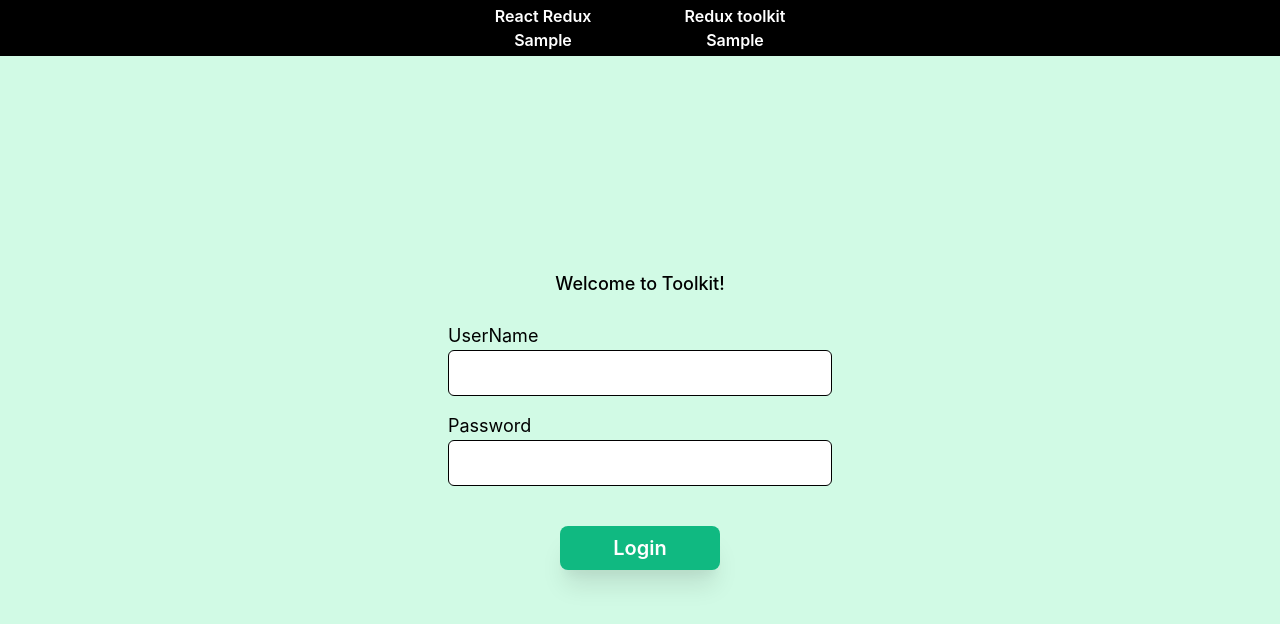
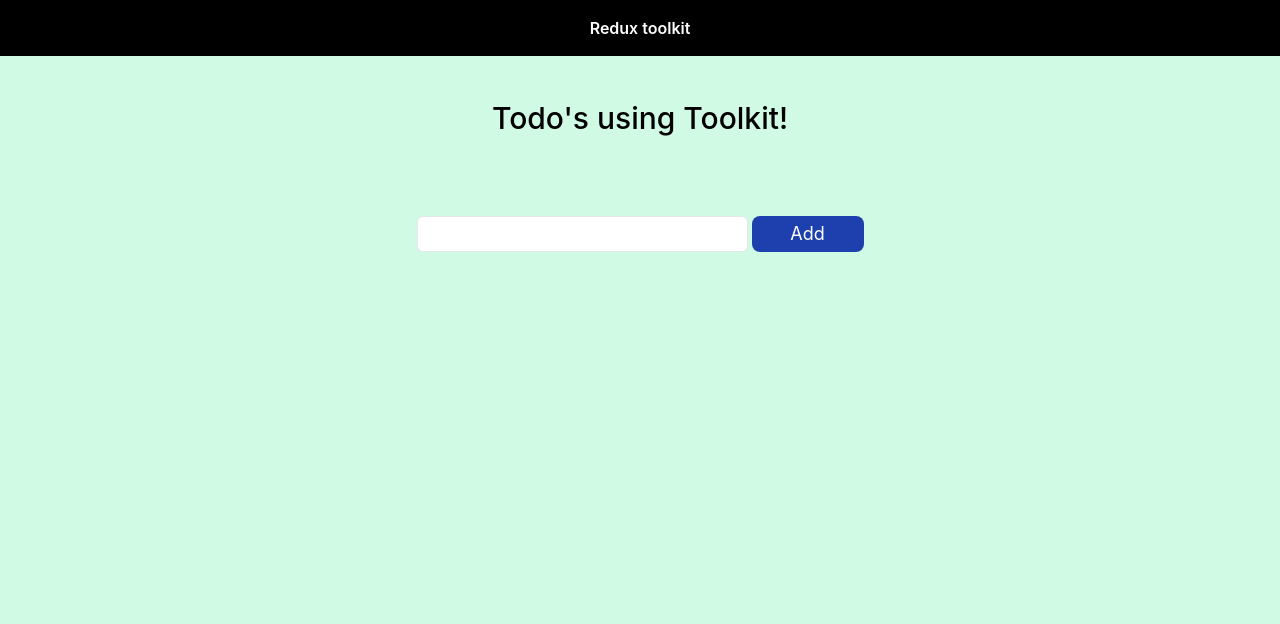
Before and after one commit to jeevanantham123/redux-workout, a React (Create React App) app: page /redux-toolkit in a window 1280 px wide. Shown: the top 624 px of the page. Built offline with nearby package versions, Linux system fonts and the light colour scheme.

Commit message:
stage 1 completion

```diff
--- a/src/App.css
+++ b/src/App.css
@@ -15,11 +15,11 @@
 
 .App-header {
   --tw-bg-opacity: 1;
+  padding-top: 100px;
   background-color: rgba(209, 250, 229, var(--tw-bg-opacity));
   min-height: 100vh;
+  overflow-y: scroll;
   display: flex;
-  flex-direction: column;
-  align-items: center;
   justify-content: center;
   font-size: calc(10px + 2vmin);
   color: white;
--- a/src/App.js
+++ b/src/App.js
@@ -11,24 +11,24 @@ class App extends Component {
       <Router>
         <div className="App">
           <div className="flex h-14 items-center justify-center fixed top-0 w-full cursor-pointer bg-black">
-            <div className="w-96 py-1 h-full items-center flex justify-between font-semibold text-white">
-              <Link
+            <div className="w-96 py-1 h-full items-center flex justify-center font-semibold text-white">
+              {/* <Link
                 className="flex px-4 rounded-lg h-full items-center"
                 to="/react-redux"
               >
                 React Redux Sample
-              </Link>
+              </Link> */}
               <Link
                 className="flex px-4 rounded-lg h-full items-center"
                 to="/redux-toolkit"
               >
-                Redux toolkit Sample
+                Redux toolkit
               </Link>
             </div>
           </div>
           <header className="App-header">
             <Switch>
-              <Route path="/" exact component={SampleOne} />
+              <Route path="/" exact component={ReduxToolKitSample} />
               <Route path="/react-redux" component={SampleOne} />
               <Route path="/redux-toolkit" component={ReduxToolKitSample} />
             </Switch>
--- a/src/Samples/ReduxToolKit.js
+++ b/src/Samples/ReduxToolKit.js
@@ -1,12 +1,16 @@
-import React from "react";
+import React, { useState } from "react";
 import { useDispatch, useSelector } from "react-redux";
 import { Field, Form, Formik } from "formik";
 import { login, logout } from "../store/User/slice";
+import { addTodo, deleteTodo, updateTodo } from "../store/Todo/saga";
 
 function ReduxToolKitSample() {
+  const [value, setvalue] = useState("");
+  const [index, setindex] = useState(null);
   const dispatch = useDispatch();
   const { user } = useSelector((state) => state.user);
-
+  const { todos } = useSelector((state) => state.todo);
+  // console.log(user, todos);
   if (user) {
     return (
       <div className="flex flex-col text-black">
@@ -23,10 +27,10 @@ function ReduxToolKitSample() {
 
   return (
     <div>
-      <div className="text-lg font-medium text-black mb-6">
-        Welcome to Toolkit!
+      <div className="font-medium text-black mb-6 text-3xl">
+        Todo's using Toolkit!
       </div>
-      <Formik
+      {/* <Formik
         initialValues={{ username: "", password: "" }}
         onSubmit={(values) => {
           dispatch(login(values));
@@ -55,7 +59,86 @@ function ReduxToolKitSample() {
             </button>
           </Form>
         )}
-      </Formik>
+      </Formik> */}
+      <div className="flex mt-20 flex-row">
+        <input
+          type="text"
+          value={value}
+          onChange={(e) => {
+            setvalue(e.target.value);
+          }}
+          className="w-100 border rounded-md text-black text-xl px-2 mr-1"
+        />
+        <div className="flex items-center">
+          <button
+            className={
+              index !== null && index >= 0
+                ? "w-20 self-center text-black rounded-lg bg-yellow-200 text-lg py-1 focus:outline-none"
+                : "w-28 self-center rounded-lg bg-blue-800 text-lg py-1 focus:outline-none"
+            }
+            onClick={(e) => {
+              e.preventDefault();
+              if (value !== "") {
+                index !== null && index >= 0
+                  ? dispatch(updateTodo(value, index))
+                  : dispatch(addTodo(value));
+              }
+              setvalue("");
+              setindex(null);
+            }}
+          >
+            {index !== null && index >= 0 ? "Update" : "Add"}
+          </button>
+          {index !== null && index >= 0 && (
+            <button
+              onClick={() => {
+                setindex(null);
+                setvalue("");
+              }}
+              className="focus:outline-none border-2 ml-1 border-black rounded-full w-7 flex items-center justify-center h-7 bg-red-500 text-white font-semibold text-base"
+            >
+              &#10005;
+            </button>
+          )}
+        </div>
+      </div>
+      <div className="w-full mt-10">
+        {todos?.length ? (
+          <ul>
+            {todos.map((todo, index) => {
+              return (
+                <li
+                  className="flex justify-between py-2 border-b-2 border-black items-center"
+                  key={index}
+                >
+                  <div
+                    className="py-1 text-black text-xl cursor-pointer items-center"
+                    onClick={(e) => {
+                      e.preventDefault();
+                      setvalue(todos[index]);
+                      setindex(index);
+                    }}
+                  >
+                    {todo}
+                  </div>
+                  <button
+                    className="w-28 self-center rounded-lg bg-red-800 text-lg py-1 focus:outline-none"
+                    onClick={(e) => {
+                      e.preventDefault();
+                      // console.log("val", value);
+                      dispatch(deleteTodo(index));
+                      setindex(null);
+                      setvalue(null);
+                    }}
+                  >
+                    Delete
+                  </button>
+                </li>
+              );
+            })}
+          </ul>
+        ) : null}
+      </div>
     </div>
   );
 }
--- /dev/null
+++ b/src/store/Todo/saga.js
@@ -0,0 +1,38 @@
+import { getTodos, updateTodos, deleteTodos, addTodos } from "./slice";
+
+export const addTodo = (todo) => async (dispatch) => {
+  try {
+    // await api.post('/api/auth/login/', { username, password })
+    // console.log("$", todo);
+    dispatch(addTodos(todo));
+  } catch (e) {
+    return console.error(e.message);
+  }
+};
+
+export const getTodo = () => async (dispatch) => {
+  try {
+    // await api.post('/api/auth/logout/')
+    return dispatch(getTodos());
+  } catch (e) {
+    return console.error(e.message);
+  }
+};
+
+export const deleteTodo = (index) => async (dispatch) => {
+  try {
+    // await api.post('/api/auth/logout/')
+    return dispatch(deleteTodos(index));
+  } catch (e) {
+    return console.error(e.message);
+  }
+};
+
+export const updateTodo = (value, index) => async (dispatch) => {
+  try {
+    // await api.post('/api/auth/logout/')
+    return dispatch(updateTodos({ value, index }));
+  } catch (e) {
+    return console.error(e.message);
+  }
+};
--- /dev/null
+++ b/src/store/Todo/slice.js
@@ -0,0 +1,37 @@
+import { createSlice } from "@reduxjs/toolkit";
+
+const initialState = localStorage.getItem("todo")
+  ? JSON.parse(localStorage.getItem("todo"))
+  : [];
+
+const slice = createSlice({
+  name: "todo",
+  initialState: {
+    todos: initialState,
+  },
+  reducers: {
+    getTodos: (state, action) => {
+      state.todos = action.payload;
+    },
+    updateTodos: (state, action) => {
+      const { index, value } = action.payload;
+      state.todos[index] = value;
+      localStorage.setItem("todo", JSON.stringify(state.todos));
+    },
+    deleteTodos: (state, action) => {
+      const tempState = state.todos.filter((todo, index) => {
+        return index !== action.payload;
+      });
+      state.todos = tempState;
+      localStorage.setItem("todo", JSON.stringify(state.todos));
+    },
+    addTodos: (state, action) => {
+      state.todos.push(action.payload);
+      localStorage.setItem("todo", JSON.stringify(state.todos));
+    },
+  },
+});
+
+export const { getTodos, updateTodos, deleteTodos, addTodos } = slice.actions;
+
+export default slice.reducer;
--- a/src/store/User/slice.js
+++ b/src/store/User/slice.js
@@ -32,6 +32,7 @@ const { loginSuccess, logoutSuccess } = slice.actions;
 export const login = ({ username, password }) => async (dispatch) => {
   try {
     // await api.post('/api/auth/login/', { username, password })
+    console.log(username);
     dispatch(loginSuccess({ username }));
   } catch (e) {
     return console.error(e.message);
--- a/src/store/index.js
+++ b/src/store/index.js
@@ -2,9 +2,10 @@ import { configureStore } from "@reduxjs/toolkit";
 import { combineReducers } from "redux";
 
 import user from "./User/slice";
-
+import todo from "./Todo/slice";
 const reducer = combineReducers({
   user,
+  todo,
 });
 
 const store = configureStore({
```
